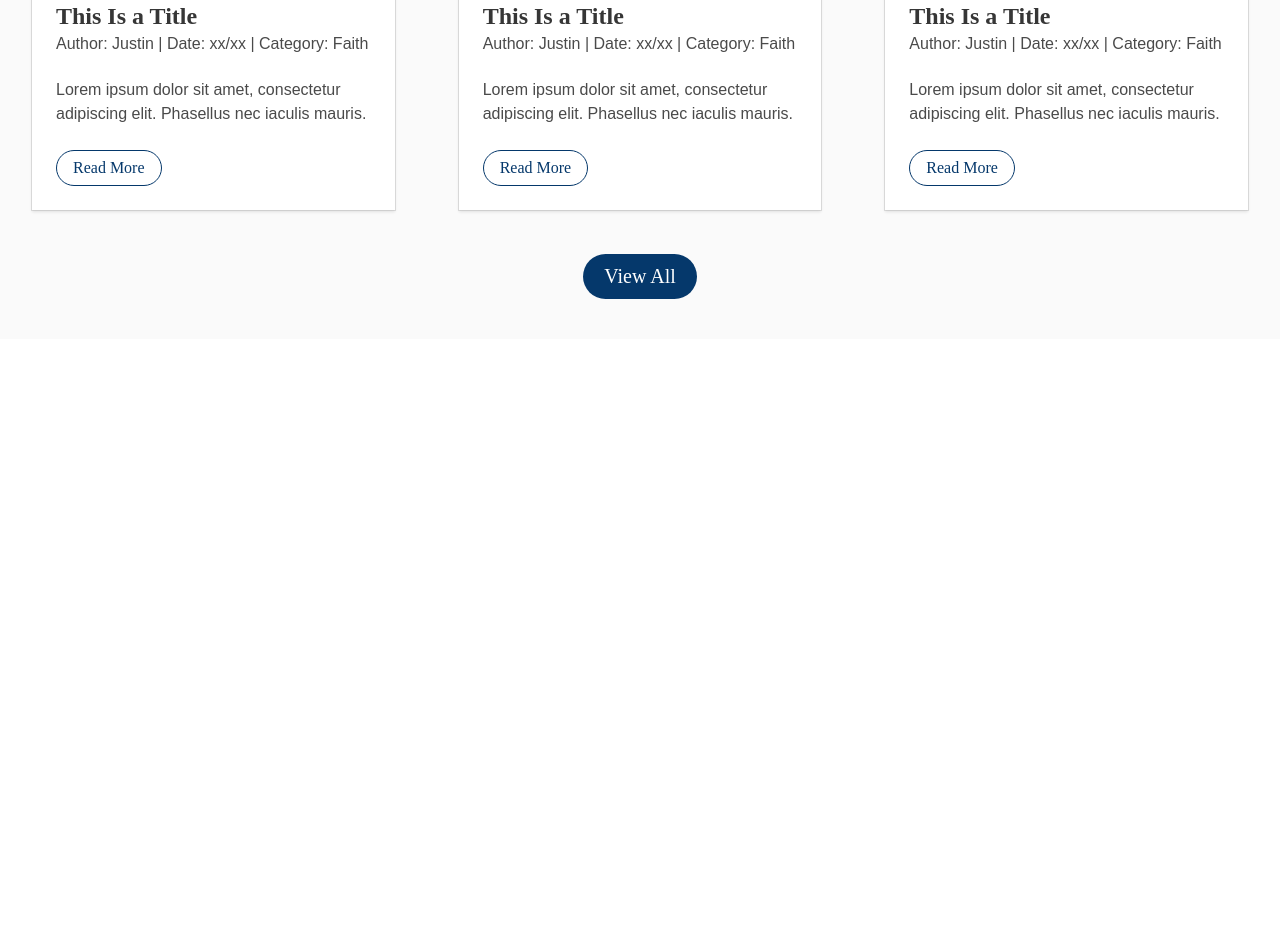
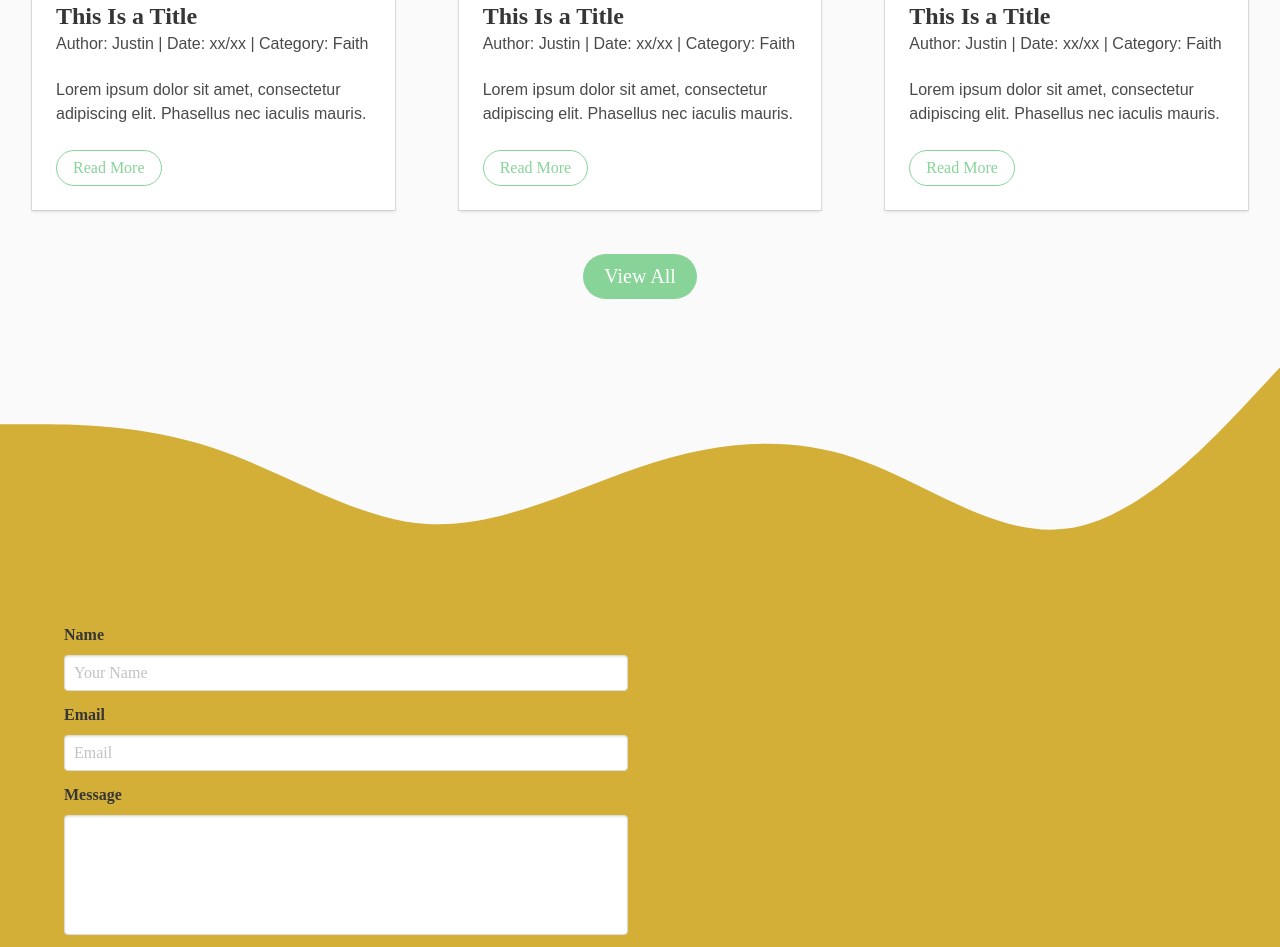
Before and after one commit to inheinsight/personal-site, a website: page index.html in a window 1280 px wide. Shown: the part 2005-2952 px from the top of the page. Before the commit the page ends 2344 px from the top, so only its background shows below. Drawn offline with nearby package versions, Linux system fonts and the light colour scheme; a web font is replaced by a local one.

Commit message:
Started Contact section, updated colors

```diff
--- a/_sass/main.scss
+++ b/_sass/main.scss
@@ -3,6 +3,15 @@
 @import "../node_modules/bulma/sass/utilities/initial-variables";
 @import url('https://fonts.googleapis.com/css?family=Adamina&display=swap');
 @import url('https://fonts.googleapis.com/css?family=Muli:400,700&display=swap');
+
+// Update Color Variables
+$yellow: #D4AF37;
+$blue: #05386B;
+$green: #88D498;
+$primary: $blue;
+$success-invert: $white;
+$link: $green;
+$has-background-warning: $yellow;
 
 // Update the sans-serif font family
 $family-primary: "Adamina", serif;
@@ -12,13 +21,6 @@ p {
   font-size: $size-6;
   line-height: 1.5em;
 }
-
-// Add Gold Variable
-$gold: #D4AF37;
-$blue: #05386B;
-
-// Update Primary Color
-$primary: $blue;
 
 // Update Box
 $box-shadow: .25em .25em 1.2em .1em rgba(53, 53, 53, .5);
--- a/index.html
+++ b/index.html
@@ -80,7 +80,7 @@
                 <p class="subtitle is-6">Author: Justin | Date: xx/xx | Category: Faith</p>
                 <p class="content">Lorem ipsum dolor sit amet, consectetur adipiscing elit.
                   Phasellus nec iaculis mauris.</p>
-                <button class="button is-primary is-outlined is-rounded">Read More</button>
+                <button class="button is-success is-outlined is-rounded">Read More</button>
               </div>
             </div>
           </div>
@@ -96,7 +96,7 @@
                 <p class="subtitle is-6">Author: Justin | Date: xx/xx | Category: Faith</p>
                 <p class="content">Lorem ipsum dolor sit amet, consectetur adipiscing elit.
                   Phasellus nec iaculis mauris.</p>
-                <button class="button is-primary is-outlined is-rounded">Read More</button>
+                <button class="button is-success is-outlined is-rounded">Read More</button>
               </div>
             </div>
           </div>
@@ -112,12 +112,41 @@
                 <p class="subtitle is-6">Author: Justin | Date: xx/xx | Category: Faith</p>
                 <p class="content">Lorem ipsum dolor sit amet, consectetur adipiscing elit.
                   Phasellus nec iaculis mauris.</p>
-                <button class="button is-primary is-outlined is-rounded">Read More</button>
+                <button class="button is-success is-outlined is-rounded">Read More</button>
               </div>
             </div>
           </div>
           <div class="column is-full" style="text-align: center">
-            <button id="view-all" class="button is-primary is-rounded is-medium">View All</button>
+            <button id="view-all" class="button is-success is-rounded is-medium">View All</button>
+          </div>
+        </div>
+      </div>
+    </section>
+    <svg class="is-block" xmlns="http://www.w3.org/2000/svg" viewBox="0 0 1440 320"><path fill="#D4AF37" fill-opacity="1" d="M0,96L40,96C80,96,160,96,240,122.7C320,149,400,203,480,208C560,213,640,171,720,144C800,117,880,107,960,133.3C1040,160,1120,224,1200,213.3C1280,203,1360,117,1400,74.7L1440,32L1440,320L1400,320C1360,320,1280,320,1200,320C1120,320,1040,320,960,320C880,320,800,320,720,320C640,320,560,320,480,320C400,320,320,320,240,320C160,320,80,320,40,320L0,320Z"></path></svg>
+    <section id="contact" class="has-background-warning">
+      <div class="container ">
+        <div class="columns">
+          <div class="column is-half">
+              <form action="">
+                  <div class="field">
+                    <label class="label">Name</label>
+                    <div class="control">
+                      <input class="input" type="text" placeholder="Your Name">
+                    </div>
+                  </div>
+                  <div class="field">
+                      <label class="label" >Email</label>
+                      <div class="control">
+                        <input class="input" type="email" placeholder="Email">
+                      </div>
+                  </div>
+                  <div class="field">
+                      <label class="label">Message</label>
+                      <div class="control">
+                        <input class="textarea" type="text">
+                      </div>
+                  </div>
+              </form>
           </div>
         </div>
       </div>
```
Also changed, not shown: css/main.css.
